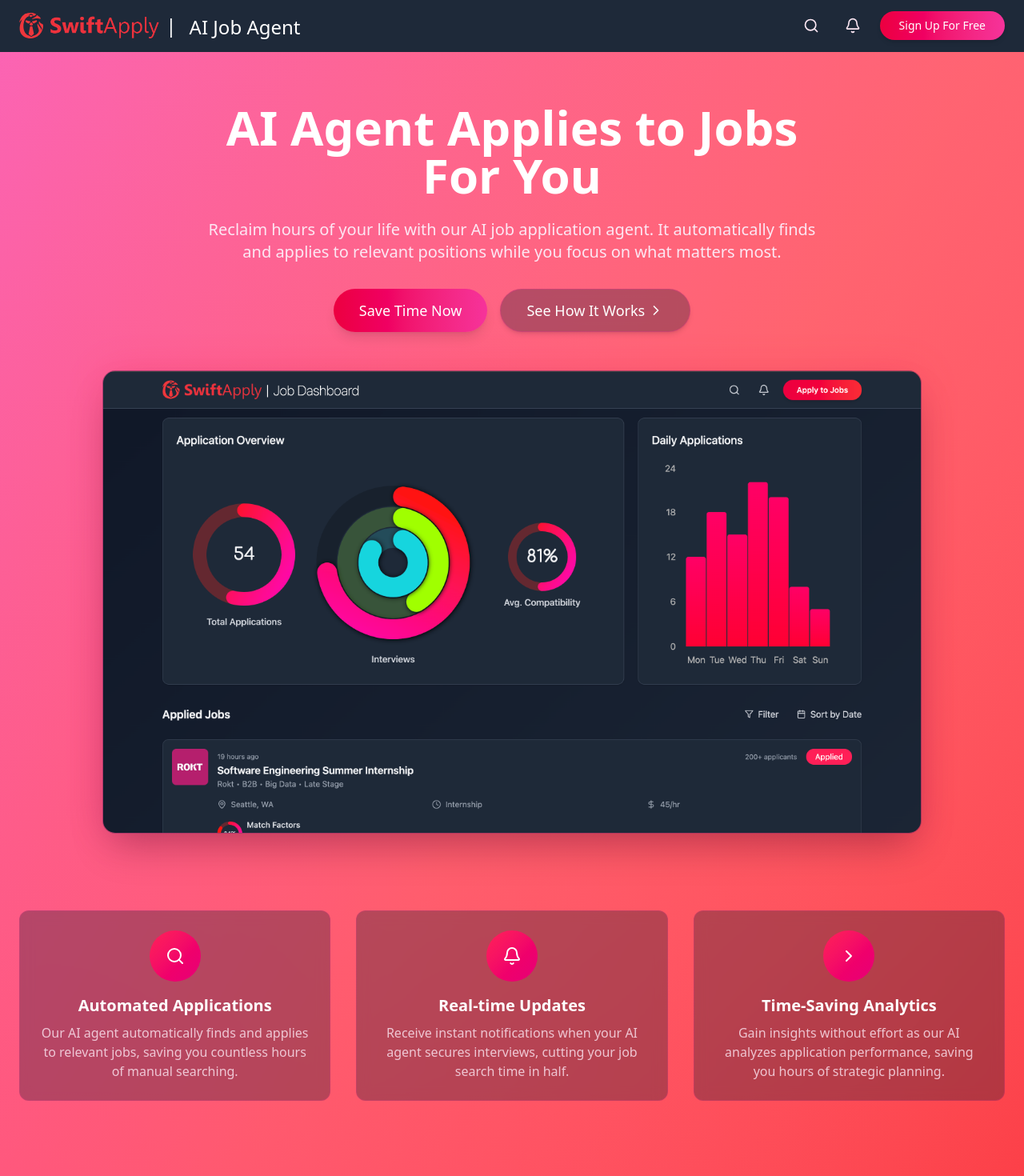
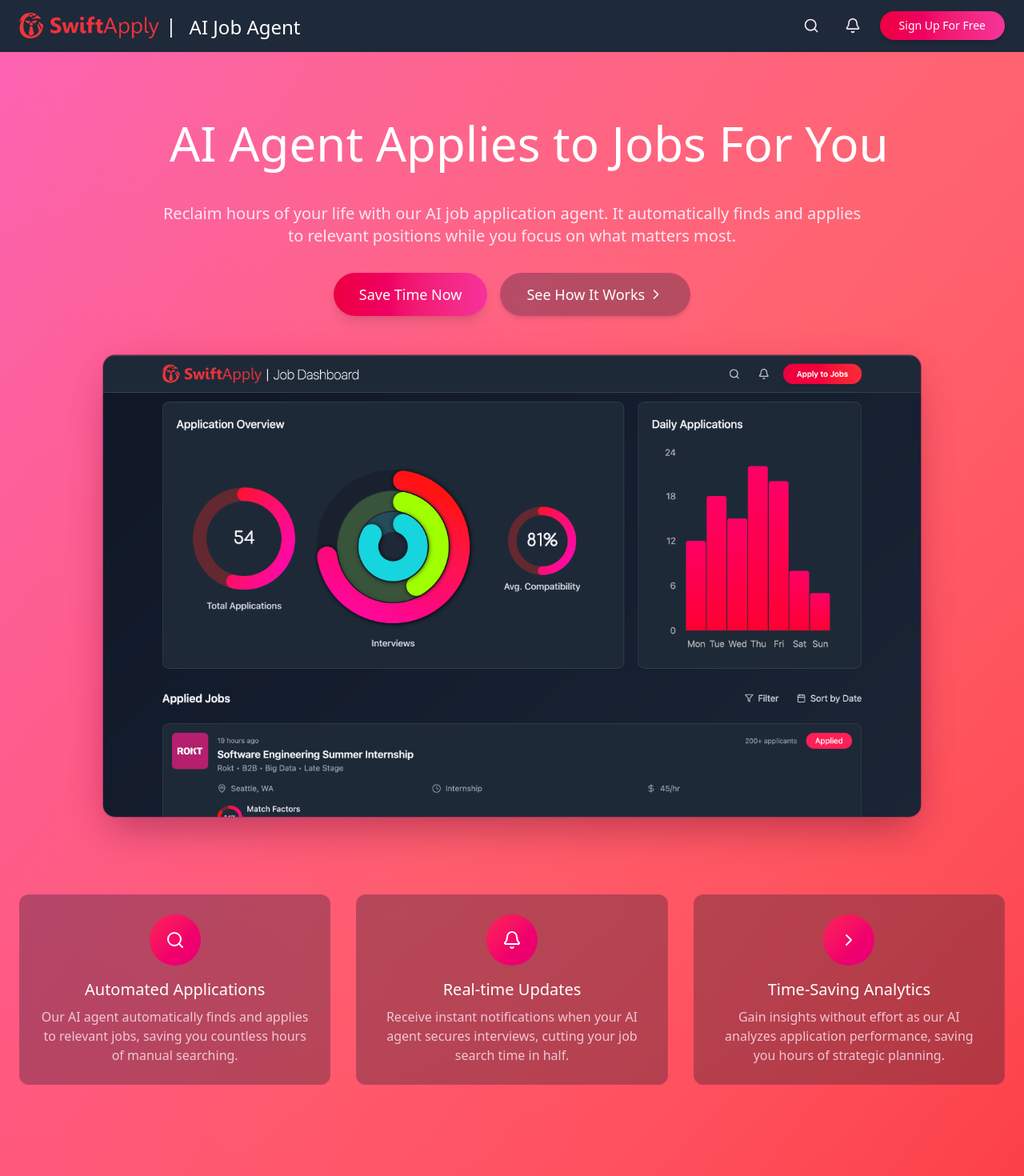
Before and after one commit to mrktsm/swiftapply-henhacks2025, a React (Vite) app in the folder frontend/: page / in a window 1280 px wide. Shown: the top 1470 px of the page at 80% size. Built offline with nearby package versions, Linux system fonts and the light colour scheme.

Commit message:
FIX: font weight

```diff
--- a/frontend/src/LandingPage.tsx
+++ b/frontend/src/LandingPage.tsx
@@ -58,11 +58,11 @@ const LandingPage = () => {
 
       {/* Hero Section */}
       <div className="container mx-auto px-6 py-16 flex flex-col items-center">
-        <div className="text-center max-w-3xl">
-          <h1 className="text-4xl md:text-5xl lg:text-6xl font-bold mb-6 text-white">
+        <div className="text-center max-w-4xl">
+          <h1 className="text-4xl md:text-9xl lg:text-6xl font-thin mb-6 text-white text-nowrap p-5">
             AI Agent Applies to Jobs For You
           </h1>
-          <p className="text-lg md:text-xl text-pink-100 mb-8">
+          <p className="text-lg md:text-xl text-pink-100 mb-8 font-thin">
             Reclaim hours of your life with our AI job application agent. It
             automatically finds and applies to relevant positions while you
             focus on what matters most.
@@ -93,15 +93,15 @@ const LandingPage = () => {
         </div>
 
         {/* Features Section */}
-        <div className="grid grid-cols-1 md:grid-cols-3 gap-8 mt-24 w-full">
+        <div className="grid grid-cols-1 md:grid-cols-3 gap-8 mt-24 w-full font-thin">
           <div className="bg-gray-900/30 backdrop-blur-sm rounded-xl p-6 border border-pink-500/20 text-center">
             <div className="w-16 h-16 bg-gradient-to-br from-rose-500 to-pink-600 rounded-full flex items-center justify-center mx-auto mb-4">
               <Search size={24} className="text-white" />
             </div>
-            <h3 className="text-xl font-semibold mb-2 text-white">
+            <h3 className="text-xl font-thin mb-2 text-white">
               Automated Applications
             </h3>
-            <p className="text-pink-100/80">
+            <p className="text-pink-100/80 font-thin">
               Our AI agent automatically finds and applies to relevant jobs,
               saving you countless hours of manual searching.
             </p>
@@ -110,7 +110,7 @@ const LandingPage = () => {
             <div className="w-16 h-16 bg-gradient-to-br from-rose-500 to-pink-600 rounded-full flex items-center justify-center mx-auto mb-4">
               <Bell size={24} className="text-white" />
             </div>
-            <h3 className="text-xl font-semibold mb-2 text-white">
+            <h3 className="text-xl font-thin mb-2 text-white">
               Real-time Updates
             </h3>
             <p className="text-pink-100/80">
@@ -122,7 +122,7 @@ const LandingPage = () => {
             <div className="w-16 h-16 bg-gradient-to-br from-rose-500 to-pink-600 rounded-full flex items-center justify-center mx-auto mb-4">
               <ChevronRight size={24} className="text-white" />
             </div>
-            <h3 className="text-xl font-semibold mb-2 text-white">
+            <h3 className="text-xl font-thin mb-2 text-white">
               Time-Saving Analytics
             </h3>
             <p className="text-pink-100/80">
```
